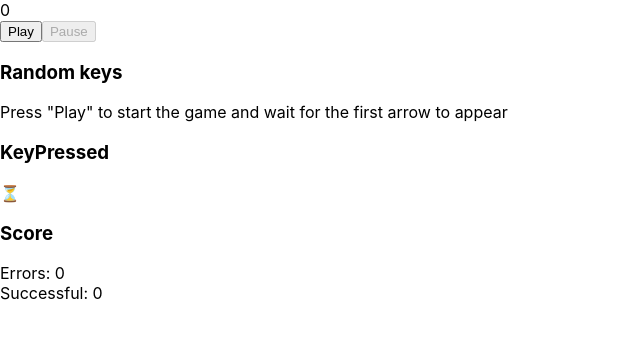
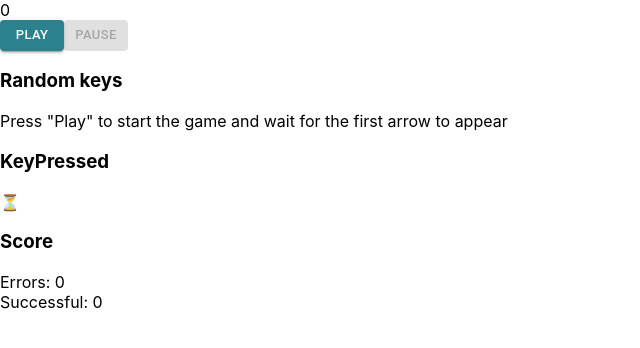
Before and after one commit to Yarklim/react_practice-redux_toolkit, a React (Vite) app: page / in a window 1280 px wide. Shown: the top 348 px of the page, without its empty margins (0-640 px from the left). Built offline with nearby package versions, Linux system fonts and the light colour scheme.

Commit message:
added Button

```diff
--- a/package.json
+++ b/package.json
@@ -15,7 +15,12 @@
     "prepare": "husky install"
   },
   "dependencies": {
+    "@emotion/react": "^11.11.3",
+    "@emotion/styled": "^11.11.0",
+    "@mui/icons-material": "^5.15.2",
+    "@mui/material": "^5.15.2",
     "@reduxjs/toolkit": "^1.8.1",
+    "classnames": "^2.5.1",
     "react": "^18.2.0",
     "react-dom": "^18.2.0",
     "react-redux": "^8.0.1"
--- a/src/components/Playground/components/Controls/Controls.tsx
+++ b/src/components/Playground/components/Controls/Controls.tsx
@@ -1,3 +1,5 @@
+import Button from "../../../UI/Button"
+
 export interface IControlProps {
   isTimerActive: boolean
   setIsTimerActive: React.Dispatch<React.SetStateAction<boolean>>
@@ -7,12 +9,12 @@ const Controls: React.FC<IControlProps> = (props) => {
   const { isTimerActive, setIsTimerActive } = props
   return (
     <div>
-      <button onClick={() => setIsTimerActive(true)} disabled={isTimerActive}>
+      <Button onClick={() => setIsTimerActive(true)} disabled={isTimerActive}>
         Play
-      </button>
-      <button onClick={() => setIsTimerActive(false)} disabled={!isTimerActive}>
+      </Button>
+      <Button onClick={() => setIsTimerActive(false)} disabled={!isTimerActive}>
         Pause
-      </button>
+      </Button>
     </div>
   )
 }
--- /dev/null
+++ b/src/components/UI/Button/Button.module.css
@@ -0,0 +1,3 @@
+.button {
+  background-color: #2b828d;
+}
--- /dev/null
+++ b/src/components/UI/Button/Button.tsx
@@ -0,0 +1,24 @@
+import { Button as MUIButton, ButtonProps } from "@mui/material"
+
+import styles from "./Button.module.css"
+
+export interface IButtonProps extends ButtonProps {
+  //
+}
+
+const Button: React.FC<IButtonProps> = (props) => {
+  const { children, className = "" } = props
+
+  return (
+    <MUIButton
+      variant="contained"
+      size="small"
+      className={styles.button}
+      {...props}
+    >
+      {children}
+    </MUIButton>
+  )
+}
+
+export default Button
--- /dev/null
+++ b/src/components/UI/Button/index.ts
@@ -0,0 +1 @@
+export { default } from "./Button"
--- a/src/main.tsx
+++ b/src/main.tsx
@@ -3,12 +3,15 @@ import ReactDOM from "react-dom/client"
 import { Provider } from "react-redux"
 import { store } from "./app/store"
 import App from "./App"
+import { StyledEngineProvider } from "@mui/material/styles"
 import "./index.css"
 
 ReactDOM.createRoot(document.getElementById("root")!).render(
   <React.StrictMode>
     <Provider store={store}>
-      <App />
+      <StyledEngineProvider injectFirst>
+        <App />
+      </StyledEngineProvider>
     </Provider>
   </React.StrictMode>,
 )
```
Also changed, not shown: 1 other file (tests, documents, lock files or other folders).
